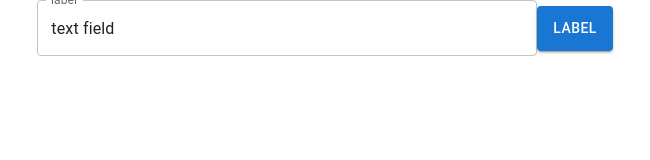
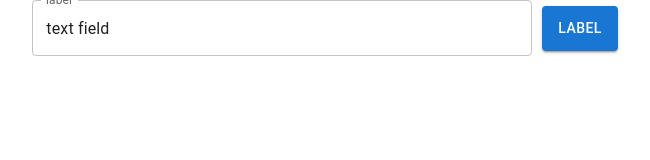
Before and after one commit to W-E-Robinson/web-page-word-counter-react-node, a React (Create React App) app: page / in a window 1280 px wide. Shown: the top 160 px of the page, without its empty margins (315-965 px from the left). Built offline with nearby package versions, Linux system fonts and the light colour scheme.

Commit message:
added left margin on all non 0th index fields

```diff
--- a/src/molecules/Form/index.tsx
+++ b/src/molecules/Form/index.tsx
@@ -11,10 +11,11 @@ export const Form = ({
 }: FormProps) => {
     return (
         <div className={styles["container"]}>
-            {fields.map((field) => {
+            {fields.map((field, index) => {
+                console.info(index);
                 if (field.component === "TEXT_FIELD") {
                     return (
-                        <div key={field.id}>
+                        <div key={field.id} className={styles[`${index ? "field" : ""}`]}>
                             <TextField
                                 id={field.id}
                                 value={field.value}
@@ -27,7 +28,7 @@ export const Form = ({
                     );
                 } else if (field.component === "BUTTON") {
                     return (
-                        <div key={field.id}>
+                        <div key={field.id} className={styles[`${index ? "field" : ""}`]}>
                             <Button
                                 id={field.id}
                                 label={field.label}
--- a/src/molecules/Form/styles.module.sass
+++ b/src/molecules/Form/styles.module.sass
@@ -3,3 +3,6 @@
   flex-direction: row
   align-items: center
   justify-content: center
+
+.field
+  margin-left: 10px
```
